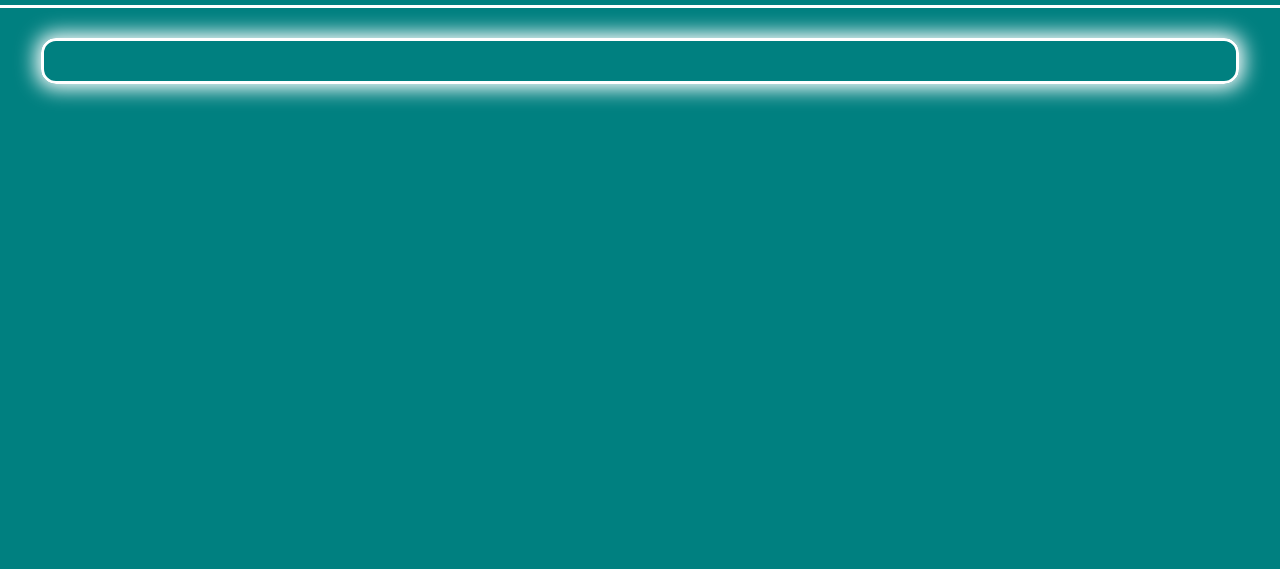
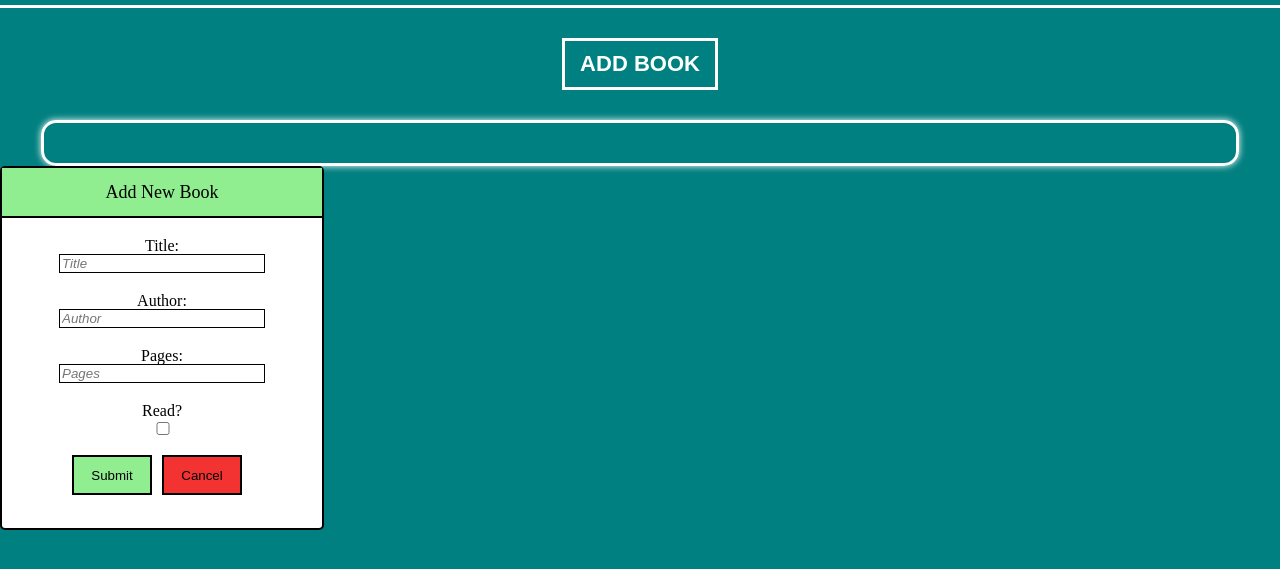
Before and after one commit to GhoulieDev/library, a plain HTML site: page index.html in a window 1280 px wide. Shown: the part 65-634 px from the top of the page. Drawn offline with Linux system fonts and the light colour scheme.

Commit message:
Add form input to allow user to enter a book, no functionality

```diff
--- a/index.html
+++ b/index.html
@@ -10,10 +10,34 @@
             <h1>Library</h1>
         </div>
 
-
+        <button id='add-book'>ADD BOOK</button>
 
         <div id='library'>
+         <!-- Book Cards will go here via JS -->
         </div>
+
+        <form id='form-input-container'>
+            <h1>Add New Book</h1>
+            <div class='inputs-div'>
+                <label for='title'><p>Title:</p></label>
+                <input type='text' placeholder='Title' name='title' required>
+
+                <label for='author'><p>Author:</p></label>
+                <input type='text' placeholder='Author' name='author' required>
+
+                <label for='pages'><p>Pages:</p></label>
+                <input type='text' placeholder='Pages' name='pages' required>
+
+                <label for='read'><p>Read?</p></label>
+                <input type='checkbox' name='read'>
+            </div>
+
+            <div id='form-buttons'>
+                <button class='form-button submit'>Submit</button>
+                <button class='form-button cancel'>Cancel</button>
+            </div>
+        </form>
+
 
 
 
--- a/style.css
+++ b/style.css
@@ -11,10 +11,32 @@ body{
     padding: 10px 0px;
 }
 
+#add-book{
+    display: block;
+    margin: 0 auto;
+    margin-top: 30px;
+    font-size: 22px;
+    font-weight: 600;
+    border: 3px solid white;
+    background: transparent;
+    color: white;
+    padding: 10px 15px;
+}
+
+#add-book:hover{
+    box-shadow: 0px 0px 7px 0px white;
+    background-color: lightgreen;
+}
+
+#add-book:active{
+    position: relative;
+    top: 2px;
+}
+
 #library{
     border: solid 3px white;
     border-radius: 15px;
-    box-shadow: 0px 0px 20px 5px white;
+    box-shadow: 0px 0px 7px 0px white;
     width: 90%;
     margin: 0 auto;
     margin-top: 30px;
@@ -30,3 +52,53 @@ body{
     height: 225px;
     margin: 15px;
 }
+
+#form-input-container{
+    border-radius: 5px;
+    border: 2px solid black;
+    width: 320px;
+    height: 360px;
+    background-color: white;
+}
+
+form h1{
+    border-bottom: 2px solid black;
+    text-align: center;
+    padding: 15px 0;
+    background-color: lightgreen;
+    font-size: 18px;
+}
+
+input{
+    width: 200px;
+    margin-bottom: 20px;
+    border: 1px solid black;
+    font-style: italic;
+}
+
+.inputs-div{
+   display: flex;
+   flex-direction: column;
+   align-items: center;
+   margin: 20px 0 0 0;
+}
+
+#form-buttons{
+    display: flex;
+    justify-content: center;
+}
+
+.form-button{
+    width: 80px;
+    height: 40px;
+    border: 2px solid black;
+    margin-right: 10px;
+}
+
+.submit{
+    background-color: lightgreen;
+}
+
+.cancel{
+    background-color: rgb(243, 50, 50);
+}
```
